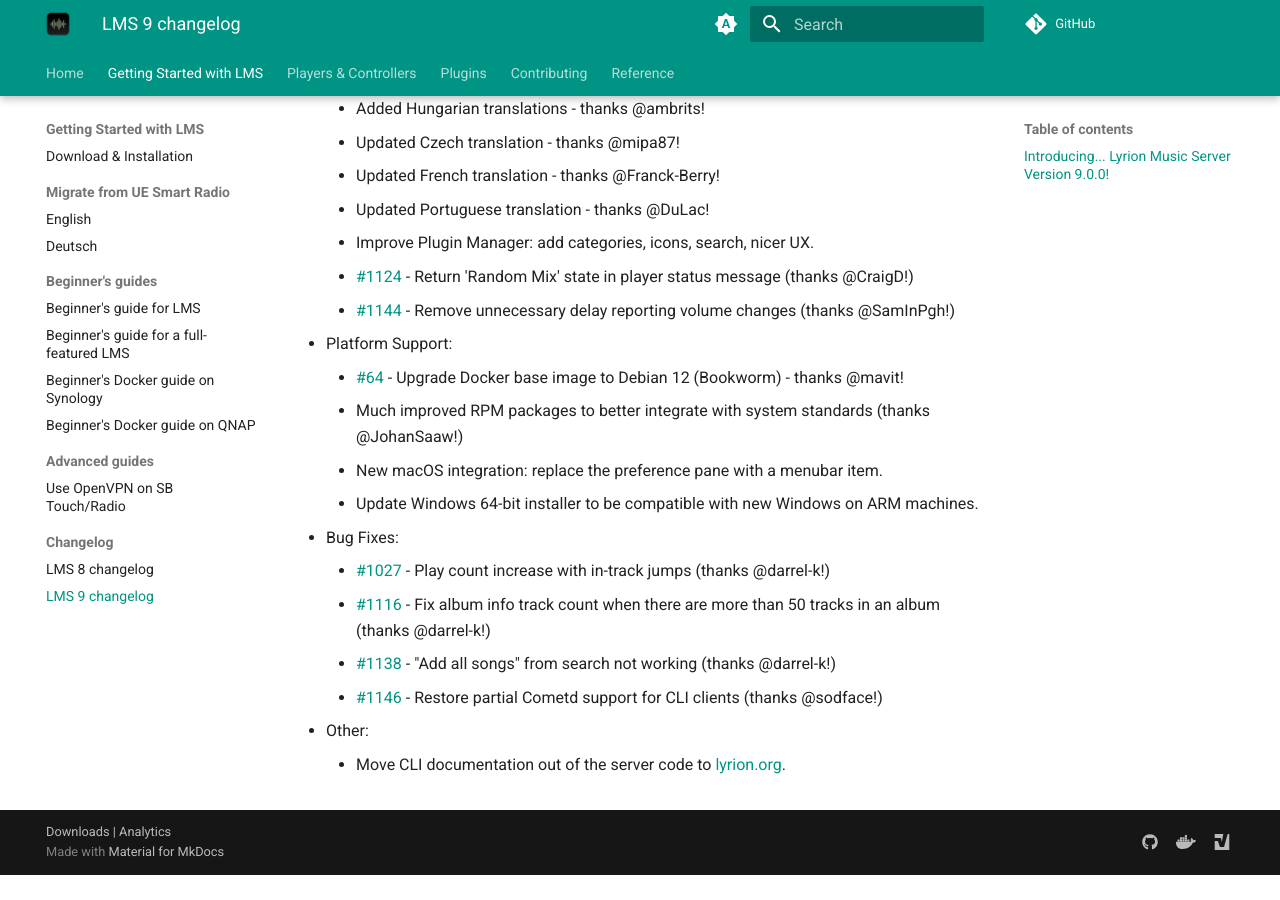
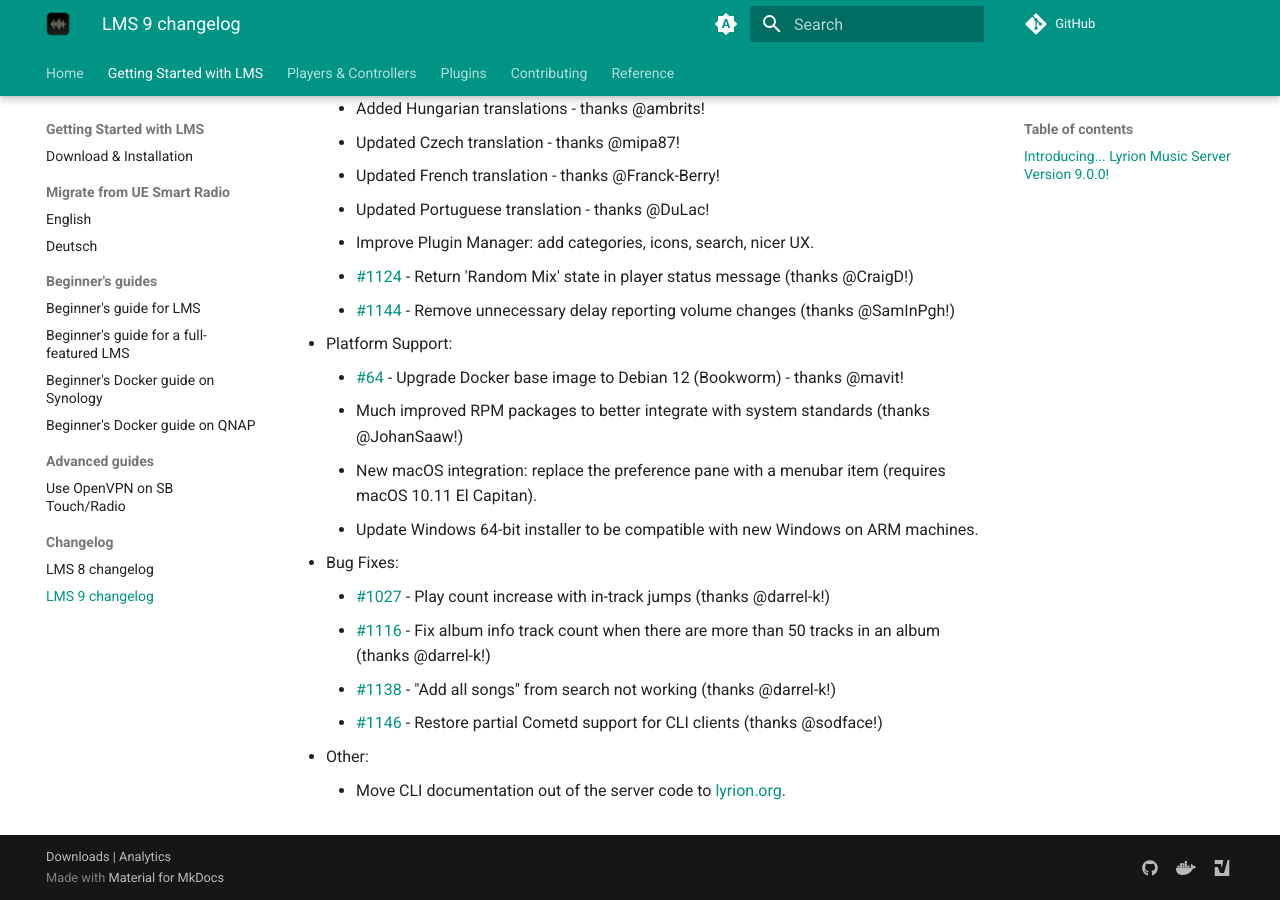
Before and after one commit to LMS-Community/lms-community.github.io, an MkDocs documentation site: the page built from docs/getting-started/changelog-lms9.md, in a window 1280 px wide and 900 px high, scrolled down 736 px. Built offline with MkDocs 1.6.1 and Material for MkDocs 9.7.7, drawn with Linux system fonts in a browser that asks for light colours; a script that is not in the unit is left out; plug-ins that fetch from the network failed and are left out; comment, search, counter and statistics services are not loaded; before the commit the page ends 1611 px from its top, so only the background shows below that.

Commit message:
Update external data sources

```diff
--- a/docs/getting-started/changelog-lms9.md
+++ b/docs/getting-started/changelog-lms9.md
@@ -28,7 +28,7 @@
 
 	- [#64](https://github.com/LMS-Community/slimserver-platforms/pull/64) \- Upgrade Docker base image to Debian 12 (Bookworm) - thanks @mavit!
 	- Much improved RPM packages to better integrate with system standards (thanks @JohanSaaw!)
-	- New macOS integration: replace the preference pane with a menubar item.
+	- New macOS integration: replace the preference pane with a menubar item (requires macOS 10.11 El Capitan).
 	- Update Windows 64-bit installer to be compatible with new Windows on ARM machines.
 
 - Bug Fixes:
```
Also changed, not shown: docs/analytics/stats.json (+1 -1 lines).
